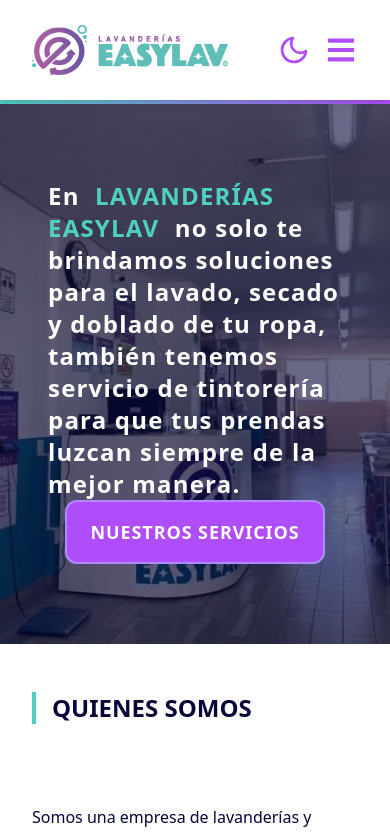
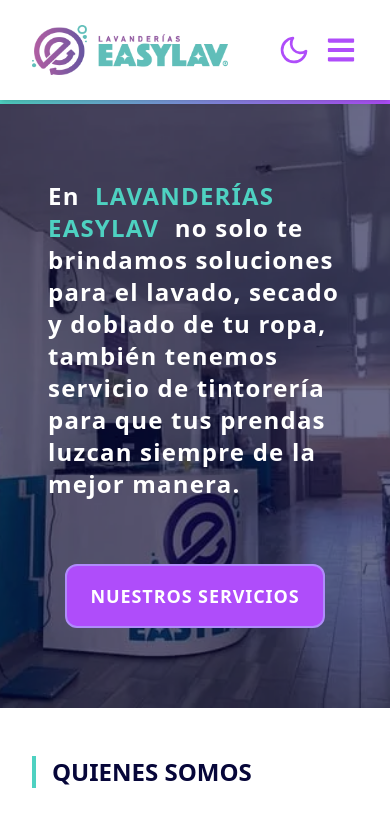
Before and after one commit to dspwebstudiomx/easylav-react, a React (Vite) app: page / in a window 390 px wide. Shown: the top 835 px of the page. Built offline with nearby package versions, Linux system fonts and the light colour scheme.

Commit message:
feat: ajusta el ancho del modal en el componente Service y añade distancia al contenedor del botón en HeroInicioVideo

```diff
--- a/src/components/service/Service.jsx
+++ b/src/components/service/Service.jsx
@@ -41,7 +41,7 @@ const Service = ({ service }) => {
       </Link>
       {/* Modal */}
       {showModal && (
-        <Modal width="w-[80vw] md:w-[60vw] lg:w-[50vw] xl:w-[50vw]" height="h-auto">
+        <Modal width="w-[80vw] md:w-[60vw] lg:w-[50vw] xl:w-[40vw]" height="h-auto">
           <div
             id="modal-servicio"
             className="z-40 mx-auto flex h-full flex-col justify-center gap-8 rounded-xl border-4 border-primary bg-light p-8 sm:p-12">
--- a/src/pages/inicio/components/HeroInicioVideo.jsx
+++ b/src/pages/inicio/components/HeroInicioVideo.jsx
@@ -70,7 +70,7 @@ const HeroInicioVideo = ({ height }) => {
           soluciones para el lavado, secado y doblado de tu ropa, también tenemos servicio de tintorería para que tus
           prendas luzcan siempre de la mejor manera.
         </h1>
-        <ButtonContainer position={'items-center sm:items-left'}>
+        <ButtonContainer position={'items-center sm:items-left'} distance="mt-16">
           <Button title="Nuestros servicios" href="/#servicios" width={'w-full sm:w-[260px]'} variant="secondary" />
         </ButtonContainer>
       </Container>
```
